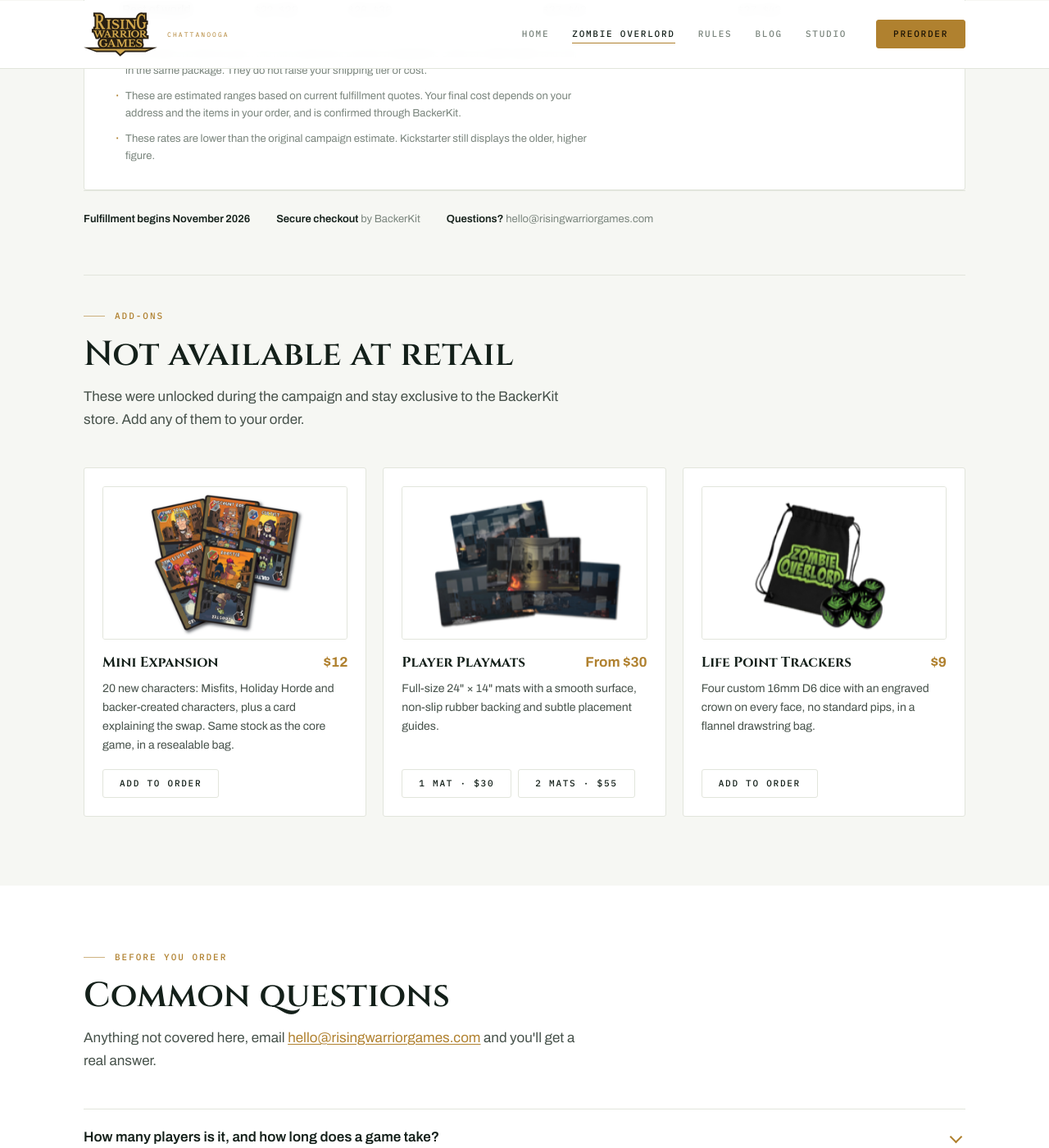
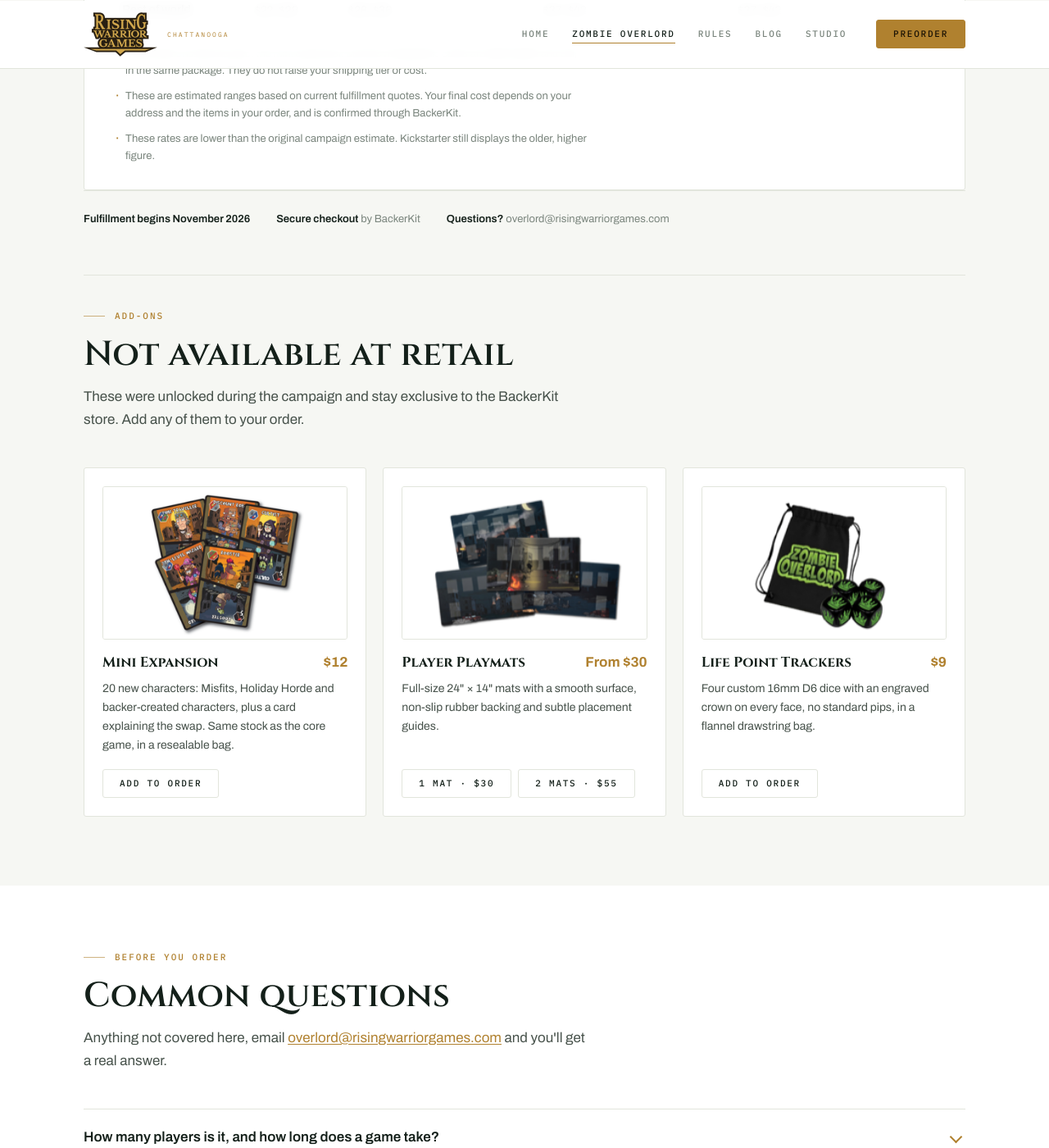
Before and after one commit to RWGOverlord/risingwarriorgames.com, a Jekyll site: the page zombieoverlord.html, which Jekyll copies as it is, in a window 1280 px wide and 1400 px high, scrolled down 11298 px. Shown: the whole window at 82% size. Built offline with Jekyll 4.4.1, drawn with Linux system fonts in a browser that asks for light colours.

Commit message:
Point contact emails at overlord@ instead of hello@
Co-Authored-By: Claude Opus 5.5 <noreply@anthropic.com>

```diff
--- a/_includes/footer.html
+++ b/_includes/footer.html
@@ -24,7 +24,7 @@
           <li><a href="/#studio">About us</a></li>
           <li><a href="/blog/">Blog</a></li>
           <li><a href="/#news">Newsletter</a></li>
-          <li><a href="mailto:hello@risingwarriorgames.com">Contact</a></li>
+          <li><a href="mailto:overlord@risingwarriorgames.com">Contact</a></li>
           <li><a href="https://boardgamegeek.com/boardgamepublisher/62694/rising-warrior-games">BGG publisher</a></li>
         </ul>
       </div>
--- a/index.html
+++ b/index.html
@@ -48,7 +48,7 @@
     "addressRegion": "TN",
     "addressCountry": "US"
   },
-  "email": "hello@risingwarriorgames.com",
+  "email": "overlord@risingwarriorgames.com",
   "sameAs": [
     "https://www.instagram.com/risingwarriorgames",
     "https://www.facebook.com/RisingWarriorGames",
@@ -239,7 +239,7 @@
           <li><a href="#studio">About us</a></li>
           <li><a href="/blog/">Blog</a></li>
           <li><a href="#news">Newsletter</a></li>
-          <li><a href="mailto:hello@risingwarriorgames.com">Contact</a></li>
+          <li><a href="mailto:overlord@risingwarriorgames.com">Contact</a></li>
           <li><a href="https://boardgamegeek.com/boardgamepublisher/62694/rising-warrior-games">BGG publisher</a></li>
         </ul>
       </div>
--- a/llms.txt
+++ b/llms.txt
@@ -81,12 +81,12 @@ The Core Edition and the Horde Bundle ship at the "Game" rate. Adding playmats m
 - Portfolio: https://www.behance.net/chinothemfgoat
 
 ### Returns, Cancellations and Replacements
-- Pre-order cancellation: full refund any time before the order ships; contact hello@risingwarriorgames.com
+- Pre-order cancellation: full refund any time before the order ships; contact overlord@risingwarriorgames.com
 - Returns after delivery: accepted if unopened and still in shrinkwrap, within 30 days of delivery; buyer pays return shipping, full purchase price refunded on receipt
 - Damaged or missing cards: replaced free of charge, no return required and no time limit
 - EU and UK customers have a statutory 14-day right of withdrawal from delivery, for any reason
 - Refunds are processed directly by Rising Warrior Games, not by BackerKit
-- Adding to an existing order: orders are currently locked in BackerKit; customers should email hello@risingwarriorgames.com rather than placing a second order, to avoid paying shipping twice
+- Adding to an existing order: orders are currently locked in BackerKit; customers should email overlord@risingwarriorgames.com rather than placing a second order, to avoid paying shipping twice
 
 ### Retail Availability
 - Not currently sold in retail stores; the BackerKit store is the only sales channel
--- a/play/index.html
+++ b/play/index.html
@@ -224,7 +224,7 @@ src="https://www.facebook.com/tr?id=2085516798873588&ev=PageView&noscript=1"
     <p>
       <a href="/privacy.html" target="_blank" rel="noopener">Privacy policy</a>
       <span aria-hidden="true">&middot;</span>
-      <a href="mailto:hello@risingwarriorgames.com">hello@risingwarriorgames.com</a>
+      <a href="mailto:overlord@risingwarriorgames.com">overlord@risingwarriorgames.com</a>
     </p>
   </div>
 </footer>
--- a/rules.html
+++ b/rules.html
@@ -528,7 +528,7 @@
           <li><a href="/#studio">About us</a></li>
           <li><a href="/blog/">Blog</a></li>
           <li><a href="/#news">Newsletter</a></li>
-          <li><a href="mailto:hello@risingwarriorgames.com">Contact</a></li>
+          <li><a href="mailto:overlord@risingwarriorgames.com">Contact</a></li>
           <li><a href="https://boardgamegeek.com/boardgamepublisher/62694/rising-warrior-games">BGG publisher</a></li>
         </ul>
       </div>
--- a/zombieoverlord.html
+++ b/zombieoverlord.html
@@ -371,7 +371,7 @@
       "name": "Can I cancel or return my order?",
       "acceptedAnswer": {
         "@type": "Answer",
-        "text": "Before it ships. Cancel any time for a full refund. Email hello@risingwarriorgames.com. After it arrives. Unopened and still in shrinkwrap, within 30 days of delivery. Return shipping is on you; we refund the full purchase price once it reaches us. Damaged or missing cards. We replace them free, no return needed and no deadline. Send a photo and we'll post replacements out to you. EU and UK customers have 14 days from delivery to cancel for any reason, as required by law."
+        "text": "Before it ships. Cancel any time for a full refund. Email overlord@risingwarriorgames.com. After it arrives. Unopened and still in shrinkwrap, within 30 days of delivery. Return shipping is on you; we refund the full purchase price once it reaches us. Damaged or missing cards. We replace them free, no return needed and no deadline. Send a photo and we'll post replacements out to you. EU and UK customers have 14 days from delivery to cancel for any reason, as required by law."
       }
     },
     {
@@ -379,7 +379,7 @@
       "name": "I've already ordered. Can I add something to it?",
       "acceptedAnswer": {
         "@type": "Answer",
-        "text": "Email hello@risingwarriorgames.com before you do anything else. Orders are locked in BackerKit at the moment, so you can't add to one yourself, and placing a second order separately would mean paying shipping twice. Message us and we'll sort it out so you aren't charged more than you should be."
+        "text": "Email overlord@risingwarriorgames.com before you do anything else. Orders are locked in BackerKit at the moment, so you can't add to one yourself, and placing a second order separately would mean paying shipping twice. Message us and we'll sort it out so you aren't charged more than you should be."
       }
     },
     {
@@ -889,7 +889,7 @@
       <div class="trust">
         <span><b>Fulfillment begins November 2026</b></span>
         <span><b>Secure checkout</b> by BackerKit</span>
-        <span><b>Questions?</b> hello@risingwarriorgames.com</span>
+        <span><b>Questions?</b> overlord@risingwarriorgames.com</span>
       </div>
 
       <!-- ADD-ONS: campaign exclusives, not available at retail -->
@@ -946,7 +946,7 @@
     <div class="sec-head">
       <p class="eyebrow mono">Before you order</p>
       <h2>Common questions</h2>
-      <p>Anything not covered here, email <a href="mailto:hello@risingwarriorgames.com">hello@risingwarriorgames.com</a> and you'll get a real answer.</p>
+      <p>Anything not covered here, email <a href="mailto:overlord@risingwarriorgames.com">overlord@risingwarriorgames.com</a> and you'll get a real answer.</p>
     </div>
 
     <div class="faq-list">
@@ -1012,7 +1012,7 @@
         <summary>Can I cancel or return my order?</summary>
         <div>
           <ul>
-            <li><b>Before it ships.</b> Cancel any time for a full refund. Email <a href="mailto:hello@risingwarriorgames.com">hello@risingwarriorgames.com</a>.</li>
+            <li><b>Before it ships.</b> Cancel any time for a full refund. Email <a href="mailto:overlord@risingwarriorgames.com">overlord@risingwarriorgames.com</a>.</li>
             <li><b>After it arrives.</b> Unopened and still in shrinkwrap, within 30 days of delivery. Return shipping is on you; we refund the full purchase price once it reaches us.</li>
             <li><b>Damaged or missing cards.</b> We replace them free, no return needed and no deadline. Send a photo and we'll post replacements out to you.</li>
             <li><b>EU and UK customers</b> have 14 days from delivery to cancel for any reason, as required by law.</li>
@@ -1023,7 +1023,7 @@
       <details>
         <summary>I've already ordered. Can I add something to it?</summary>
         <div>
-          <p>Email <a href="mailto:hello@risingwarriorgames.com">hello@risingwarriorgames.com</a> before you do anything else. Orders are locked in BackerKit at the moment, so you can't add to one yourself, and placing a second order separately would mean paying shipping twice.</p>
+          <p>Email <a href="mailto:overlord@risingwarriorgames.com">overlord@risingwarriorgames.com</a> before you do anything else. Orders are locked in BackerKit at the moment, so you can't add to one yourself, and placing a second order separately would mean paying shipping twice.</p>
           <p>Message us and we'll sort it out so you aren't charged more than you should be.</p>
         </div>
       </details>
@@ -1072,7 +1072,7 @@
           <li><a href="/#studio">About us</a></li>
           <li><a href="/blog/">Blog</a></li>
           <li><a href="/#news">Newsletter</a></li>
-          <li><a href="mailto:hello@risingwarriorgames.com">Contact</a></li>
+          <li><a href="mailto:overlord@risingwarriorgames.com">Contact</a></li>
           <li><a href="https://boardgamegeek.com/boardgamepublisher/62694/rising-warrior-games">BGG publisher</a></li>
         </ul>
       </div>
```
Also changed, not shown: play/thanks/index.html (+4 -4 lines).
